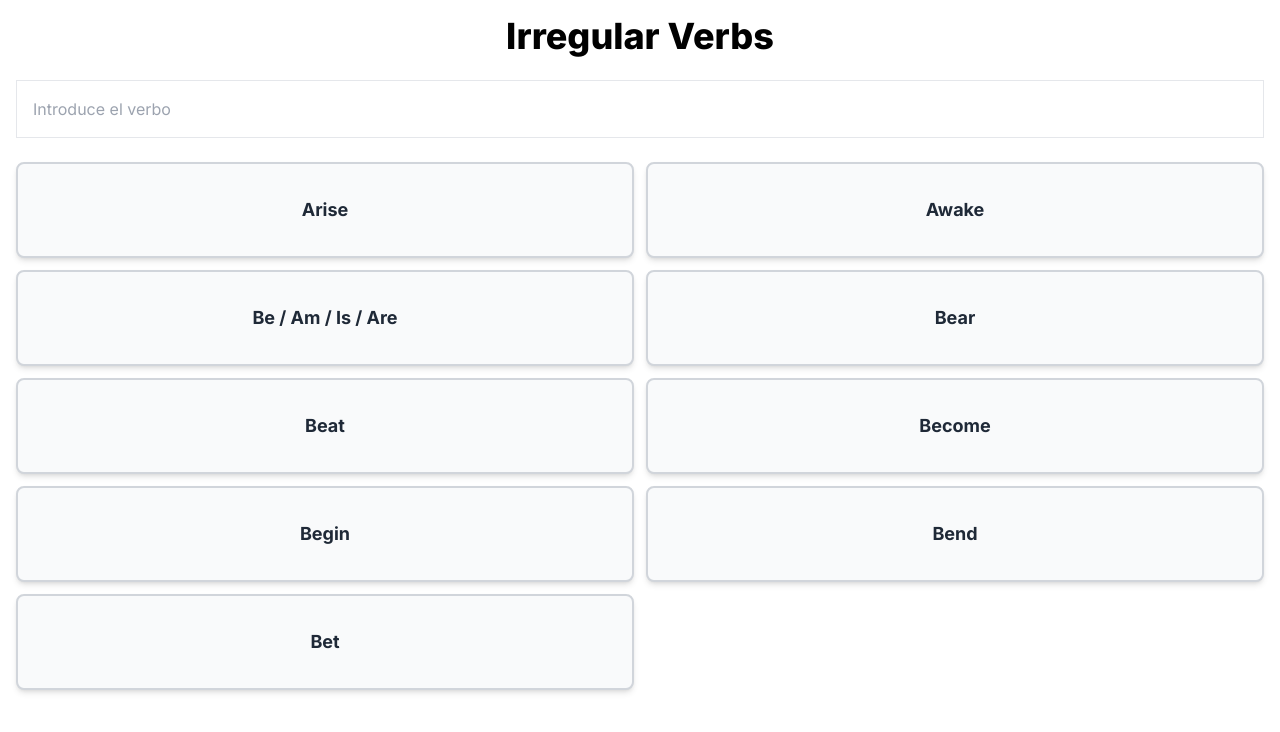
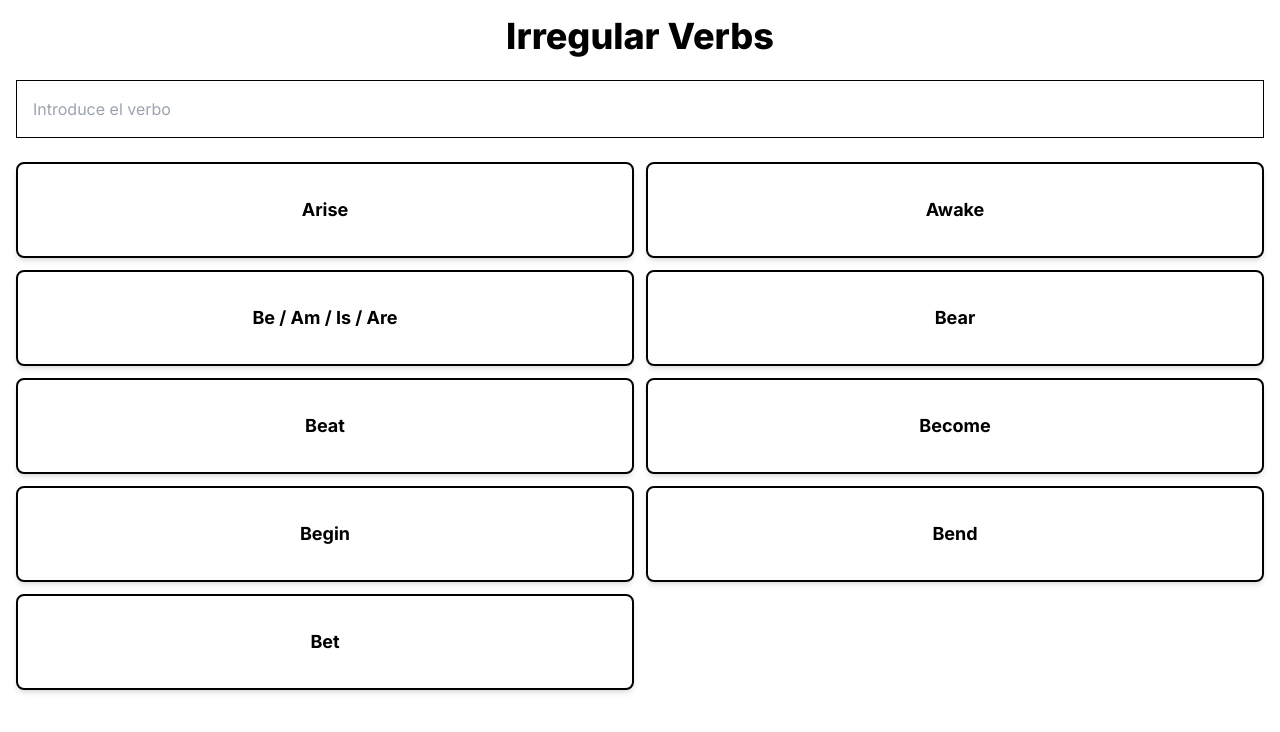
Before and after one commit to OussamaAtifii/english-verbs, a Next.js app: page / in a window 1280 px wide. Shown: the top 732 px of the page. Built offline with nearby package versions, Linux system fonts and the light colour scheme.

Commit message:
add new color to tailwind

```diff
--- a/tailwind.config.ts
+++ b/tailwind.config.ts
@@ -14,6 +14,21 @@ const config: Config = {
           "conic-gradient(from 180deg at 50% 50%, var(--tw-gradient-stops))",
       },
     },
+    colors: {
+      "jelly-bean": {
+        "50": "#eefbfd",
+        "100": "#d4f4f9",
+        "200": "#aee7f3",
+        "300": "#76d4ea",
+        "400": "#38b8d8",
+        "500": "#1c9cbe",
+        "600": "#1a7da0",
+        "700": "#1c6582",
+        "800": "#1f546b",
+        "900": "#1e465b",
+        "950": "#0e2d3e",
+      },
+    },
   },
   plugins: [],
 };
```
